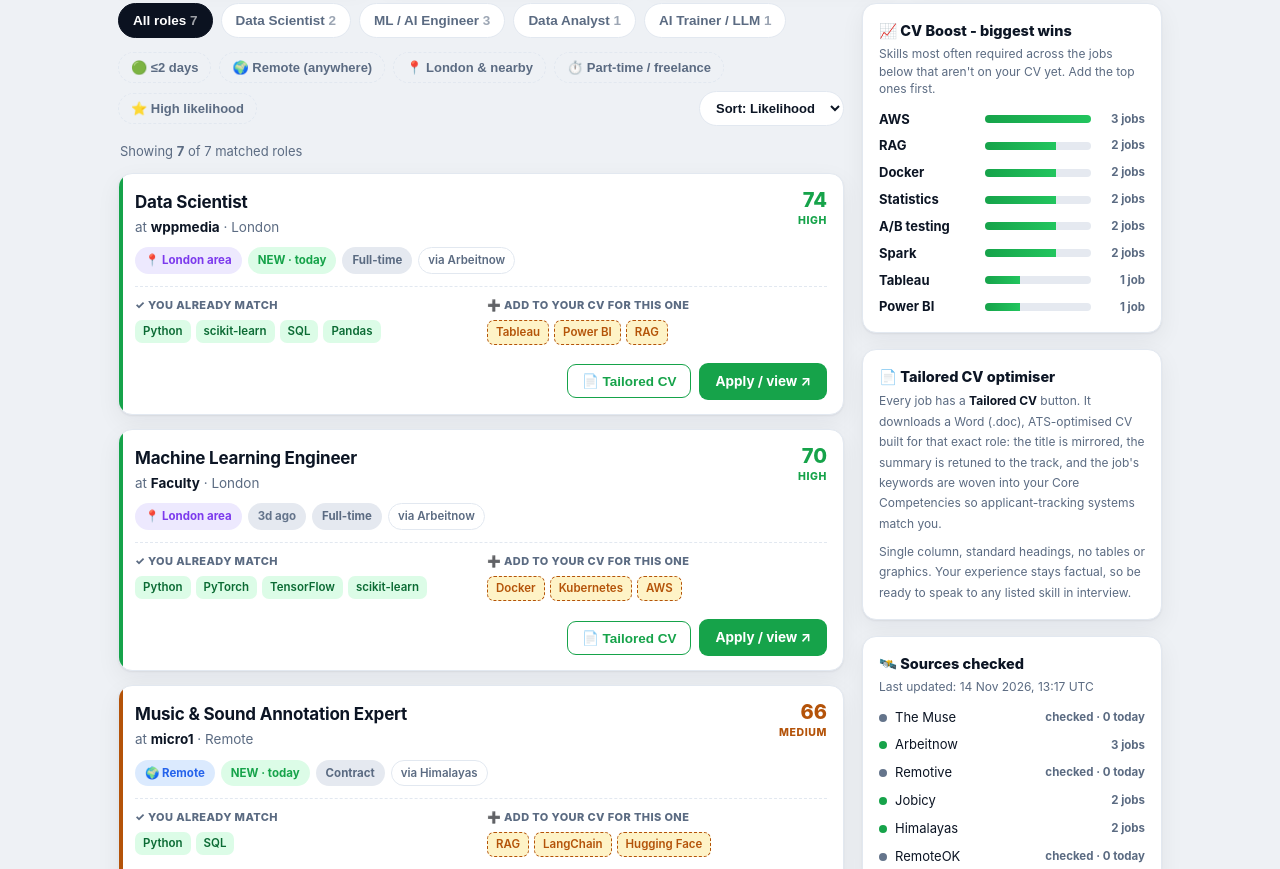
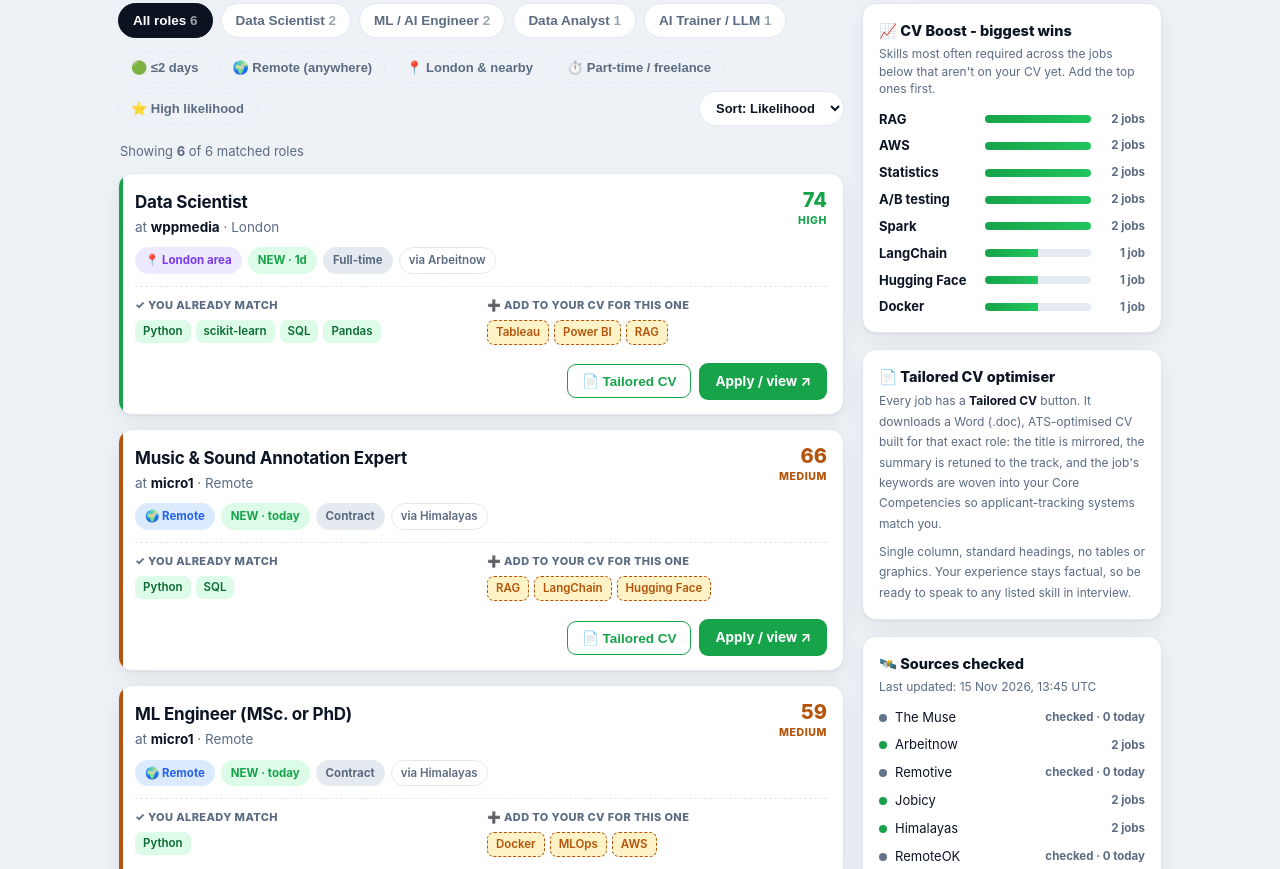
Before and after one commit to Azleem01/uk-job-tracker, a plain HTML site: page index.html in a window 1280 px wide. Shown: the part 492-1361 px from the top of the page. Drawn offline with Linux system fonts and the light colour scheme.

Commit message:
Daily refresh: UK job listings 2026-11-15

```diff
--- a/index.html
+++ b/index.html
@@ -216,18 +216,17 @@
 
 <script>
 // ---- Data snapshot: generated 2026-08-02 from Indeed, Jooble, LinkedIn, Reed, aijobs.net (+Himalayas checked) ----
-const LAST_UPDATED = "14 Nov 2026, 13:17 UTC";
+const LAST_UPDATED = "15 Nov 2026, 13:45 UTC";
 const CV_SKILLS = ["Python","PyTorch","TensorFlow","scikit-learn","XGBoost","SQL","FastAPI","React","Next.js","Pandas","NumPy","LLMs","Adversarial ML","OCR","Data Viz"];
 
 // category: ds | mle | da | ai  ·  remote true=anywhere  ·  commutable true=London area
 const JOBS = [
-  {"t":"Data Scientist","co":"wppmedia","loc":"London","cat":"mle","remote":false,"commutable":true,"type":"Full-time","posted":"today","age":0,"salary":"","src":"Arbeitnow","url":"https://www.arbeitnow.co.uk/jobs/companies/wppmedia/data-scientist-london-13706","like":74,"have":["Python","scikit-learn","SQL","Pandas"],"add":["Tableau","Power BI","RAG"]},
   {"t":"Music & Sound Annotation Expert","co":"micro1","loc":"Remote","cat":"ai","remote":true,"commutable":false,"type":"Contract","posted":"today","age":0,"salary":"","src":"Himalayas","url":"https://himalayas.app/companies/micro1/jobs/music-sound-annotation-expert-2823077045?utm_source=api","like":66,"have":["Python","SQL"],"add":["RAG","LangChain","Hugging Face"]},
   {"t":"ML Engineer (MSc. or PhD)","co":"micro1","loc":"Remote","cat":"mle","remote":true,"commutable":false,"type":"Contract","posted":"today","age":0,"salary":"","src":"Himalayas","url":"https://himalayas.app/companies/micro1/jobs/ml-engineer-msc-or-phd?utm_source=api","like":59,"have":["Python"],"add":["Docker","MLOps","AWS"]},
-  {"t":"Data Analyst, Regulatory Analytics and Reporting","co":"Kraken","loc":"United Kingdom","cat":"da","remote":false,"commutable":true,"type":"Full-time","posted":"today","age":0,"salary":"","src":"Arbeitnow","url":"https://www.arbeitnow.co.uk/jobs/companies/kraken/data-analyst-regulatory-analytics-and-reporting-london-324043","like":50,"have":["Python","SQL","Pandas","Data Viz"],"add":["AWS","Airflow","dbt"]},
-  {"t":"Research Scientist - Personalization","co":"Spotify","loc":"UK","cat":"ds","remote":true,"commutable":false,"type":"Full-time","posted":"1 day ago","age":1,"salary":"","src":"Jobicy","url":"https://jobicy.com/jobs/155216-research-scientist-personalization","like":56,"have":["Python","SQL"],"add":["Statistics","A/B testing","Spark"]},
-  {"t":"Research Scientist - Generative Audio","co":"Spotify","loc":"EMEA","cat":"ds","remote":true,"commutable":false,"type":"Full-time","posted":"1 day ago","age":1,"salary":"","src":"Jobicy","url":"https://jobicy.com/jobs/155214-research-scientist-generative-audio","like":56,"have":["Python","SQL"],"add":["Statistics","A/B testing","Spark"]},
-  {"t":"Machine Learning Engineer","co":"Faculty","loc":"London","cat":"mle","remote":false,"commutable":true,"type":"Full-time","posted":"3 days ago","age":3,"salary":"","src":"Arbeitnow","url":"https://www.arbeitnow.co.uk/jobs/companies/faculty/machine-learning-engineer-london-6397","like":70,"have":["Python","PyTorch","TensorFlow","scikit-learn"],"add":["Docker","Kubernetes","AWS"]}
+  {"t":"Data Scientist","co":"wppmedia","loc":"London","cat":"mle","remote":false,"commutable":true,"type":"Full-time","posted":"1 day ago","age":1,"salary":"","src":"Arbeitnow","url":"https://www.arbeitnow.co.uk/jobs/companies/wppmedia/data-scientist-london-13706","like":74,"have":["Python","scikit-learn","SQL","Pandas"],"add":["Tableau","Power BI","RAG"]},
+  {"t":"Data Analyst, Regulatory Analytics and Reporting","co":"Kraken","loc":"United Kingdom","cat":"da","remote":false,"commutable":true,"type":"Full-time","posted":"1 day ago","age":1,"salary":"","src":"Arbeitnow","url":"https://www.arbeitnow.co.uk/jobs/companies/kraken/data-analyst-regulatory-analytics-and-reporting-london-324043","like":50,"have":["Python","SQL","Pandas","Data Viz"],"add":["AWS","Airflow","dbt"]},
+  {"t":"Research Scientist - Personalization","co":"Spotify","loc":"UK","cat":"ds","remote":true,"commutable":false,"type":"Full-time","posted":"2 days ago","age":2,"salary":"","src":"Jobicy","url":"https://jobicy.com/jobs/155216-research-scientist-personalization","like":56,"have":["Python","SQL"],"add":["Statistics","A/B testing","Spark"]},
+  {"t":"Research Scientist - Generative Audio","co":"Spotify","loc":"EMEA","cat":"ds","remote":true,"commutable":false,"type":"Full-time","posted":"2 days ago","age":2,"salary":"","src":"Jobicy","url":"https://jobicy.com/jobs/155214-research-scientist-generative-audio","like":56,"have":["Python","SQL"],"add":["Statistics","A/B testing","Spark"]}
 ];
 
 // ---------------- Source coverage for footer (incl. checked-but-empty) ----------------
```
